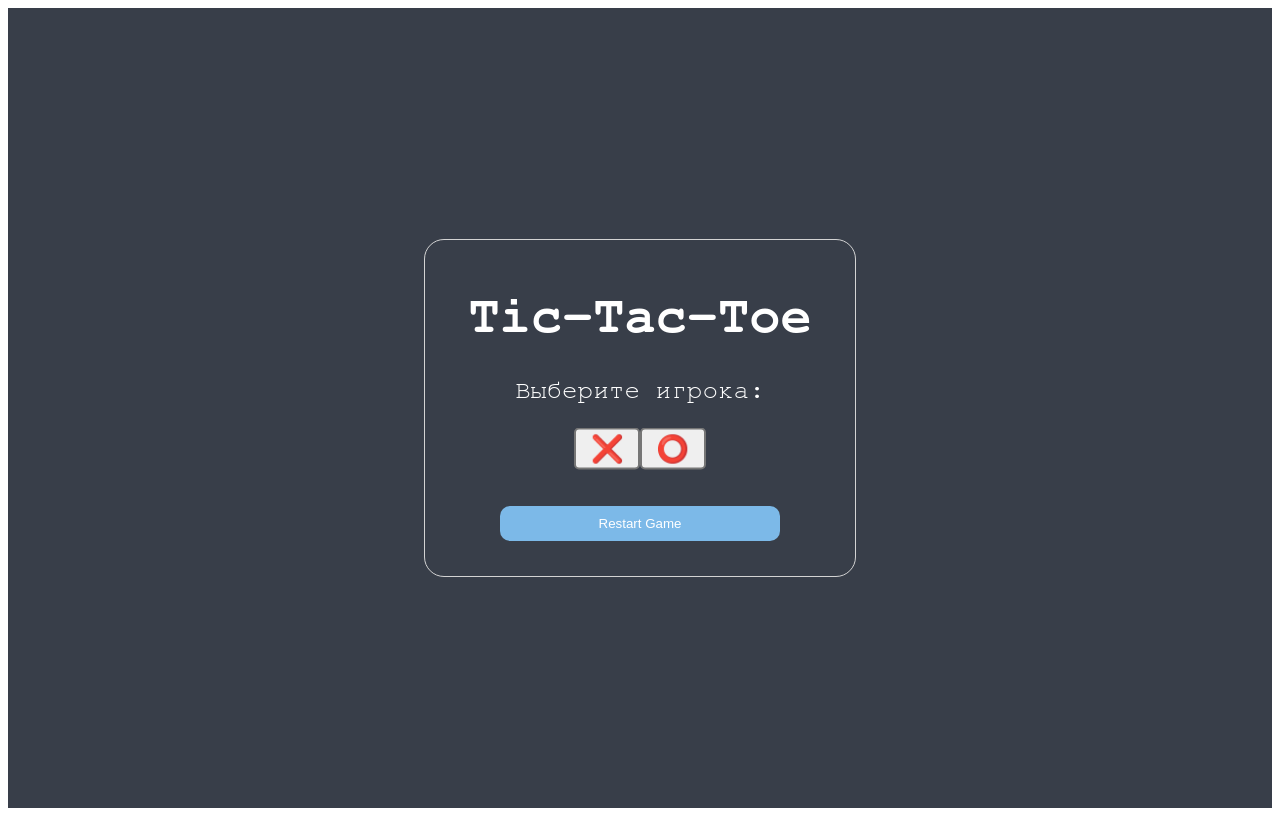
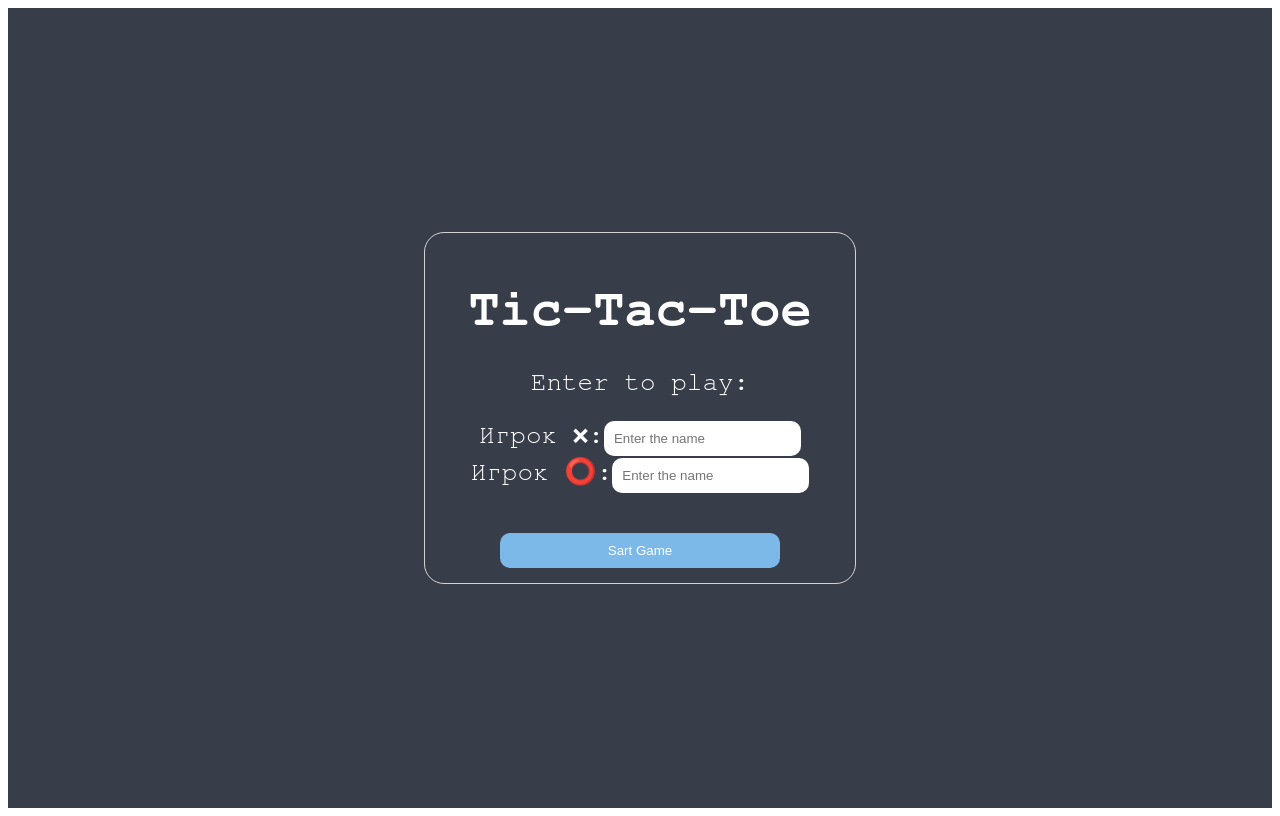
Before and after one commit to monokkai/Tic-Tac-Toe, a React (Create React App) app: page / in a window 1280 px wide. Built offline with nearby package versions, Linux system fonts and the light colour scheme.

Commit message:
Made registration

```diff
--- a/src/components/Quarter.jsx
+++ b/src/components/Quarter.jsx
@@ -1,6 +1,27 @@
 import React, { useState } from "react";
 import Field from "./Field";
 import FinalizeButton from "./FinalizeButton";
+import styled from "styled-components";
+
+const StyledStartButton = styled.button`
+  background-color: #7cb9e8;
+  color: white;
+  transition: all 0.3s ease-in-out;
+  scale: 1;
+  margin: 0 auto;
+  width: 70%;
+  border: 0;
+  border-radius: 10px;
+  padding: 10px;
+  margin-top: 10px;
+  cursor: pointer;
+  margin-top: 40px;
+
+  &:hover {
+    scale: 1.1;
+    background-color: rgb(111, 186, 243);
+  }
+`;
 
 const QuarterSquare = ({ children }) => {
   return (
@@ -31,6 +52,9 @@ const Quarter = () => {
   const [player, setPlayer] = useState(null);
   const [winner, setWinner] = useState(null);
   const [isDraw, setIsDraw] = useState(false);
+  const [gameStarted, setGameStarted] = useState(false);
+  const [playerX, setPlayerX] = useState("");
+  const [playerO, setPlayerO] = useState("");
 
   //На сайте у них было расписано как они определяют эти поля для выигрыша
   //Сам массив в комбинациях этих ❌ ⭕️
@@ -46,7 +70,6 @@ const Quarter = () => {
       [2, 4, 6],
     ];
 
-    //React показал этот фрагмент кода для определения победителя
     for (let pattern of winPatterns) {
       const [a, b, c] = pattern;
       if (board[a] && board[a] === board[b] && board[a] === board[c]) {
@@ -64,7 +87,7 @@ const Quarter = () => {
 
     // Сделал как вы показывали через ... что бы сохранить шаблон старых клеток
     const newBoard = [...board];
-    // По индексу кидаем игрока на поле
+    // По индексу берем игрока на поле
     newBoard[index] = player;
     setBoard(newBoard);
 
@@ -81,41 +104,82 @@ const Quarter = () => {
 
   const restartGame = () => {
     setBoard(Array(9).fill(""));
-    setPlayer(null);
-    setWinner(null);
+    setPlayer("");
+    setWinner("");
     setIsDraw(false);
+    setGameStarted(false);
+    setPlayerX("");
+    setPlayerO("");
+  };
+
+  const handleStartGame = () => {
+    if (playerX && playerO) {
+      setGameStarted(true);
+      setPlayer("❌");
+    }
   };
 
   return (
     <QuarterSquare>
       <div>
         <h1>Tic-Tac-Toe</h1>
-        {!player && (
+        {!gameStarted ? (
+          <div style={{ alignItems: "center" }}>
+            <p>Enter to play: </p>
+            <div style={{ alignItems: "center" }}>
+              <label>
+                Игрок ❌:
+                <input
+                  type="text"
+                  value={playerX}
+                  onChange={(e) => setPlayerX(e.target.value)}
+                  placeholder="Enter the name"
+                  style={{
+                    padding: "10px",
+                    borderRadius: "10px",
+                    border: 0,
+                    alignItems: "center",
+                  }}
+                />
+              </label>
+            </div>
+            <div>
+              <label>
+                Игрок ⭕️:
+                <input
+                  type="text"
+                  value={playerO}
+                  onChange={(e) => setPlayerO(e.target.value)}
+                  placeholder="Enter the name"
+                  style={{
+                    padding: "10px",
+                    borderRadius: "10px",
+                    border: 0,
+                    alignItems: "center",
+                  }}
+                />
+              </label>
+            </div>
+            <StyledStartButton onClick={handleStartGame}>
+              Sart Game
+            </StyledStartButton>
+          </div>
+        ) : (
           <div>
-            <p>Выберите игрока:</p>
-            <div
-              style={{
-                scale: 2,
-                marginBottom: "40px",
-                gap: 6,
-                cursor: "pointer",
-              }}
-            >
-              <button onClick={() => setPlayer("❌")}>❌</button>
-              <button onClick={() => setPlayer("⭕️")}>⭕️</button>
-            </div>
-          </div>
-        )}
-        {player && (
-          <div>
-            <p>Current player: {player}</p>
+            <p>
+              Current Player: {player === "❌" ? playerX : playerO} ({player})
+            </p>
             <Field board={board} handleCellClick={handleCellClick} />
-            {winner && <p>Winner: {winner}</p>}
+            {winner && (
+              <p>
+                Winner: {winner === "❌" ? playerX : playerO} ({winner})
+              </p>
+            )}
             {isDraw && <p>It's a draw!</p>}
           </div>
         )}
       </div>
-      <FinalizeButton onClick={restartGame} />
+      {gameStarted && <FinalizeButton onClick={restartGame} />}
     </QuarterSquare>
   );
 };
```
Also changed, not shown: 1 other file (tests, documents, lock files or other folders).
